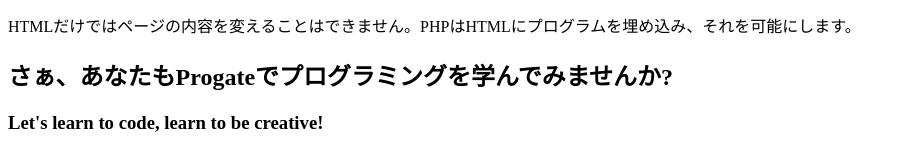
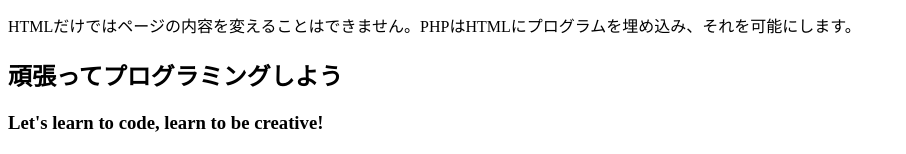
Before and after one commit to Atsushi0216/Atsushi0216.github.io, a plain HTML site: page index.html in a window 1280 px wide. Shown: the part 2271-2425 px from the top of the page, without its empty margins (0-906 px from the left). Drawn offline with Linux system fonts and the light colour scheme.

Commit message:
Update index.html

```diff
--- a/index.html
+++ b/index.html
@@ -74,7 +74,7 @@
   <div class="message-wrapper">
     <div class="container">
       <div class="heading">
-        <h2>さぁ、あなたもProgateでプログラミングを学んでみませんか?</h2>
+        <h2>頑張ってプログラミングしよう</h2>
         <h3>Let's learn to code, learn to be creative!</h3>
       </div>
       <span class="btn message">さっそく開発する</span>
```
